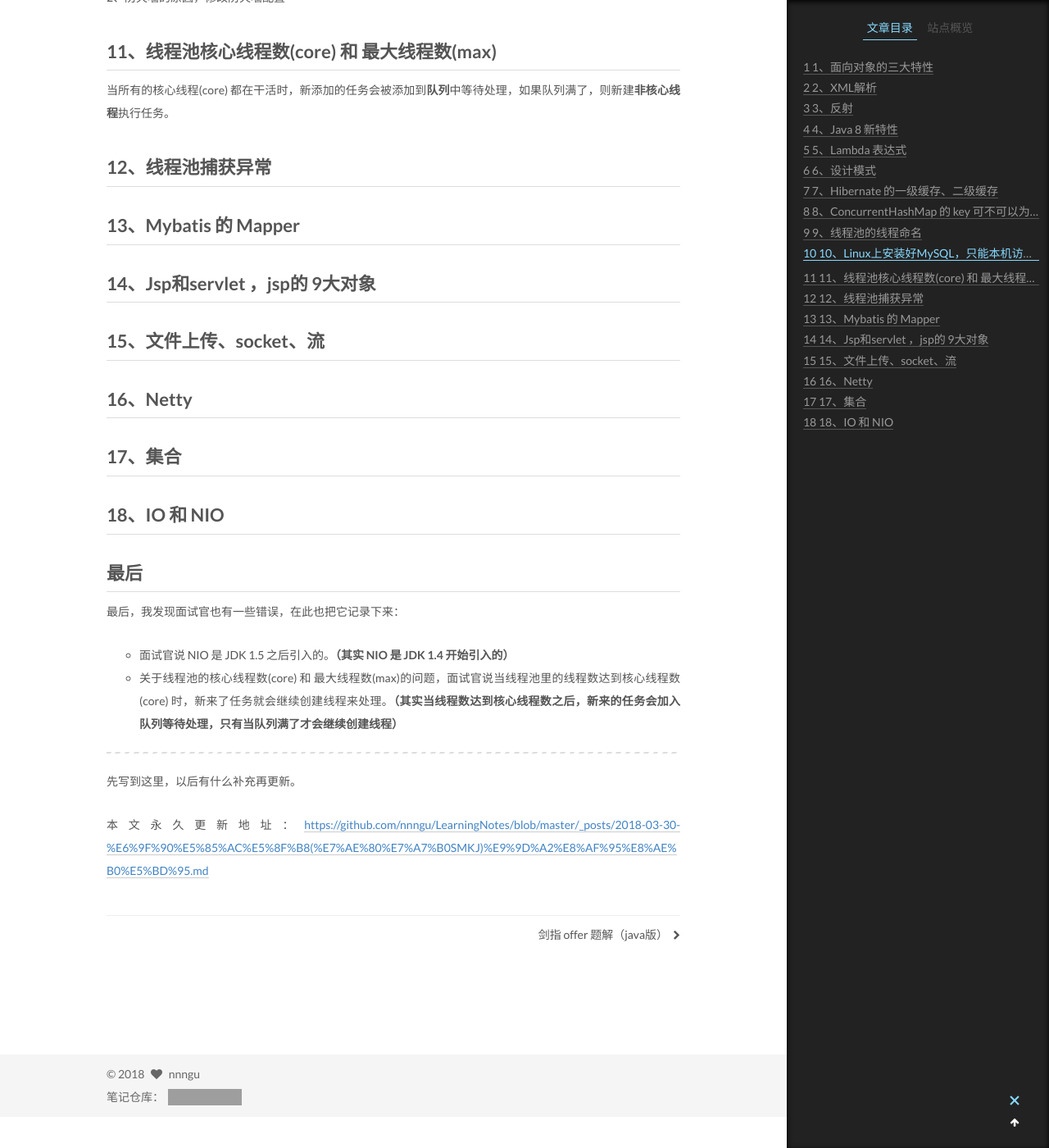
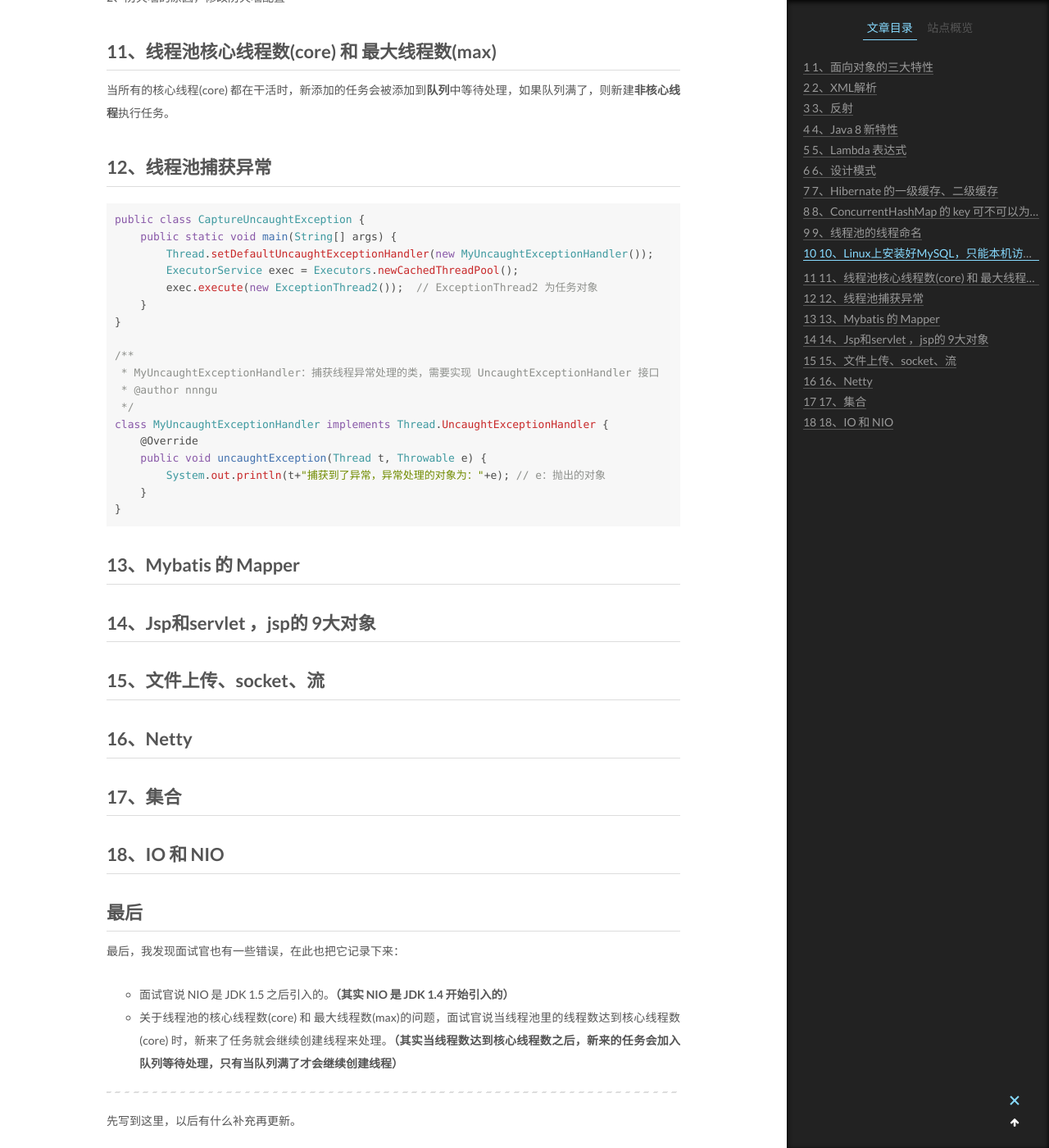
Before and after one commit to nnngu/LearningNotes, a Jekyll site: the page built from _posts/2018-03-30-某公司(简称SMKJ)面试记录.md, in a window 1280 px wide and 1400 px high, scrolled down 5001 px. Shown: the whole window at 82% size. Built offline with Jekyll 4.4.1, drawn with Linux system fonts in a browser that asks for light colours; grey boxes are pictures that could not be loaded.

Commit message:
修改文件: _posts/2018-03-30-某公司(简称SMKJ)面试记录.md

````diff
--- a/_posts/2018-03-30-某公司(简称SMKJ)面试记录.md
+++ b/_posts/2018-03-30-某公司(简称SMKJ)面试记录.md
@@ -191,7 +191,26 @@ ThreadPoolManager.potatoPool.execute(new MyThread("aa"));
 
 ## 12、线程池捕获异常
 
+```java
+public class CaptureUncaughtException {
+    public static void main(String[] args) {
+        Thread.setDefaultUncaughtExceptionHandler(new MyUncaughtExceptionHandler());
+        ExecutorService exec = Executors.newCachedThreadPool();
+        exec.execute(new ExceptionThread2());  // ExceptionThread2 为任务对象
+    }
+}
 
+/**
+ * MyUncaughtExceptionHandler：捕获线程异常处理的类，需要实现 UncaughtExceptionHandler 接口
+ * @author nnngu
+ */
+class MyUncaughtExceptionHandler implements Thread.UncaughtExceptionHandler {
+    @Override
+    public void uncaughtException(Thread t, Throwable e) {
+        System.out.println(t+"捕获到了异常，异常处理的对象为："+e); // e：抛出的对象
+    }
+}
+```
 
 ## 13、Mybatis 的 Mapper
 
````
